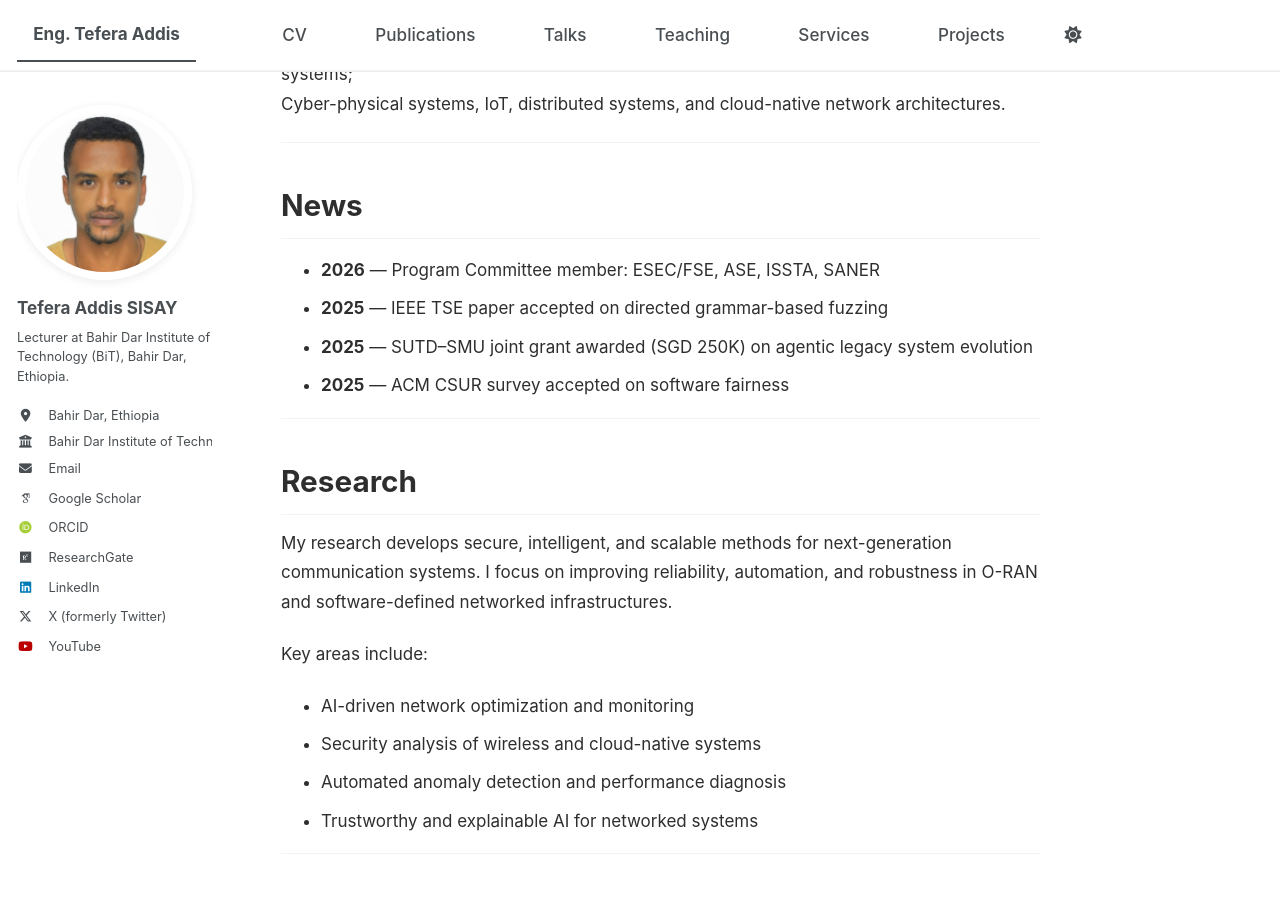
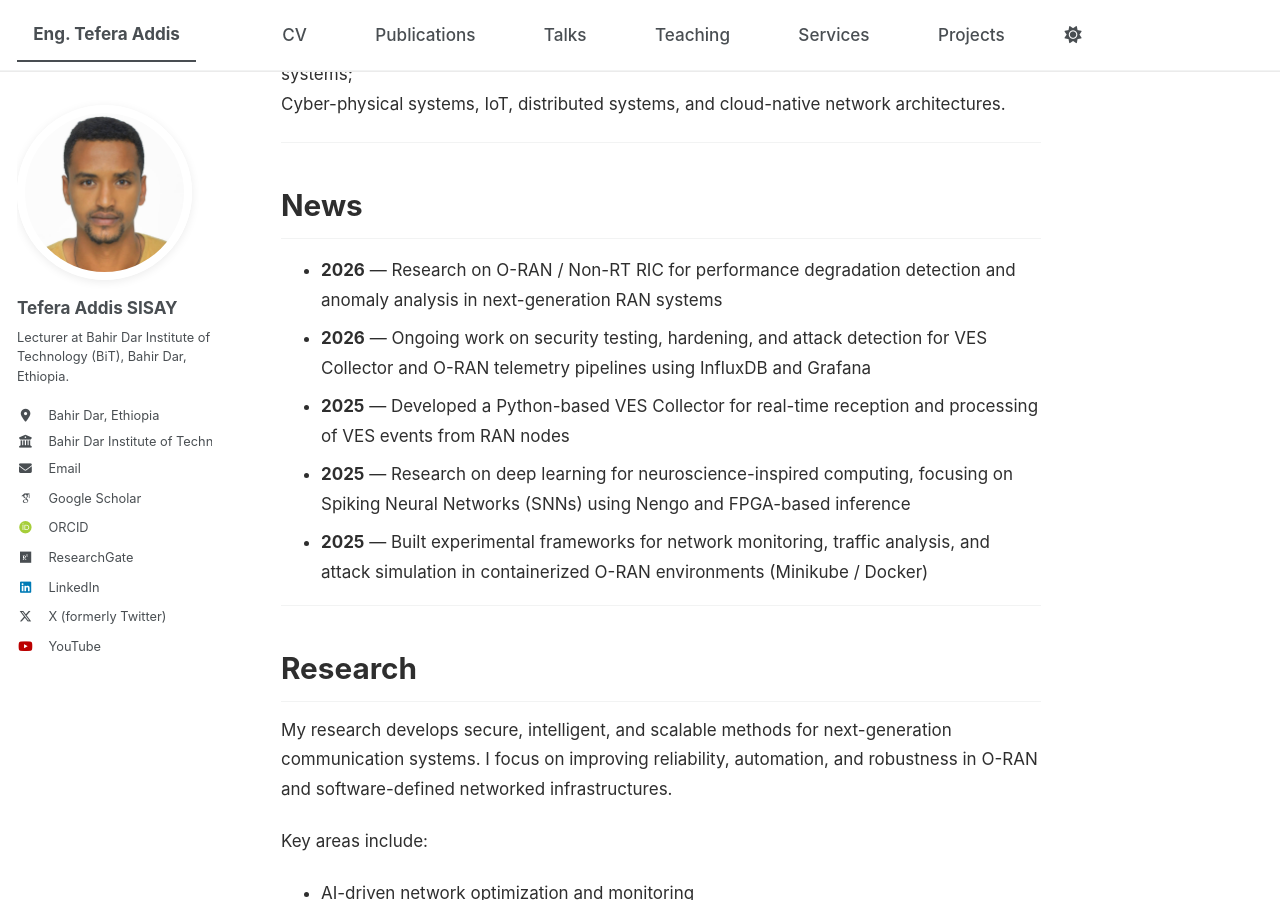
Before and after one commit to tefera-addis-sisay/tefera-addis-sisay.github.io, a Jekyll site: the page built from _pages/about.md, in a window 1280 px wide and 900 px high, scrolled down 627 px. Built offline with Jekyll 4.4.1, drawn with Linux system fonts in a browser that asks for light colours; some web fonts are replaced; a script bundle is joined from its source files by our own code; library files that are not in the unit come from our copies.

Commit message:
Update about.md

```diff
--- a/_pages/about.md
+++ b/_pages/about.md
@@ -24,10 +24,11 @@ Cyber-physical systems, IoT, distributed systems, and cloud-native network archi
 
 ## News
 
-- **2026** — Program Committee member: ESEC/FSE, ASE, ISSTA, SANER
-- **2025** — IEEE TSE paper accepted on directed grammar-based fuzzing
-- **2025** — SUTD–SMU joint grant awarded (SGD 250K) on agentic legacy system evolution
-- **2025** — ACM CSUR survey accepted on software fairness
+* **2026** — Research on O-RAN / Non-RT RIC for performance degradation detection and anomaly analysis in next-generation RAN systems
+* **2026** — Ongoing work on security testing, hardening, and attack detection for VES Collector and O-RAN telemetry pipelines using InfluxDB and Grafana
+* **2025** — Developed a Python-based VES Collector for real-time reception and processing of VES events from RAN nodes
+* **2025** — Research on deep learning for neuroscience-inspired computing, focusing on Spiking Neural Networks (SNNs) using Nengo and FPGA-based inference
+* **2025** — Built experimental frameworks for network monitoring, traffic analysis, and attack simulation in containerized O-RAN environments (Minikube / Docker)
 
 ---
 
```
